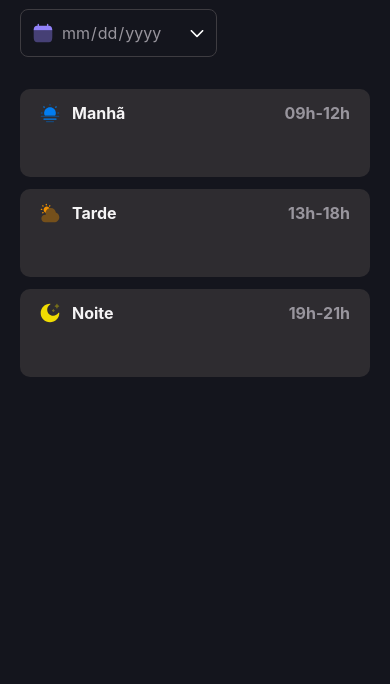
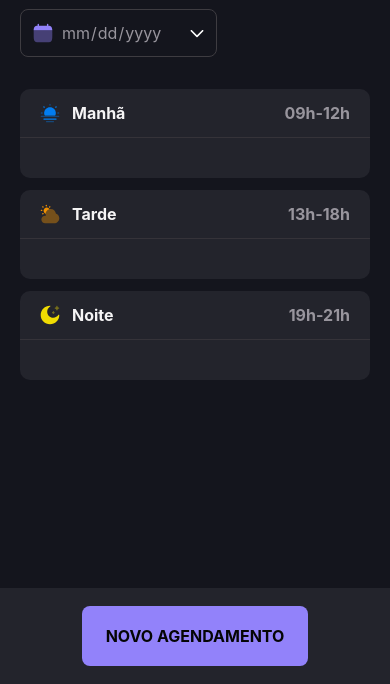
Before and after one commit to RodrigoStefano/agendamento-petshop-rocketseat, a plain HTML site: page index.html in a window 390 px wide. Shown: the part 160-844 px from the top of the page. Drawn offline with Linux system fonts and the light colour scheme.

Commit message:
Ajustes na responsividade e criação do botão Novo Agendamento

```diff
--- a/index.html
+++ b/index.html
@@ -41,7 +41,7 @@
           </div>
         </header>
 
-        <div id="list">
+        <main id="list">
           <div class="card">
             <div class="title-card">
               <img src="./image/svg/icon-morning.svg" alt="Icone de sol" />
@@ -77,7 +77,15 @@
               <li class="schedule"></li>
             </ul>
           </div>
-        </div>
+        </main>
+      </div>
+
+      <div id="footer-desktop">
+        <button id="new-schedule">Novo Agendamento</button>
+      </div>
+
+      <div id="footer-mobile">
+        <button id="new-schedule">Novo Agendamento</button>
       </div>
     </div>
   </body>
--- a/styles/global.css
+++ b/styles/global.css
@@ -4,11 +4,12 @@
     --content-primary: #F5F4F5;
     --content-secondary: #98959D;
     --content-tertiary: #666666;
+    --content-quartiary: #050505;
     --content-brand: #9282FA;
 
     --background-primary: #14151D;
     --background-secondary: #1E1E1E;
-    --background-tertiary: #2E2C30;
+    --background-tertiary: #23242C;
     --background-brand: #9282FA;
     --background-highlights: #BDB4FA;
 
@@ -77,3 +78,19 @@ a {
 ul {
     list-style: none;
 }
+
+button {
+    cursor: pointer;
+}
+
+::-webkit-scrollbar {
+    width: 0.4rem;
+}
+
+::-webkit-scrollbar-thumb {
+    background-color: var(--border-primary);
+}
+
+::-webkit-scrollbar-track {
+    background-color: transparent;
+}
--- a/styles/index.css
+++ b/styles/index.css
@@ -2,13 +2,15 @@
 
 #app {
     width: 100dvw;
-    min-height: 100dvh;
+    height: 100dvh;
+    position: relative;
     background-color: var(--background-primary);
+    overflow-y: scroll;
 }
 
 #layout {
     max-width: 54.375rem;
-    margin: 0 auto;
+    margin: 0 auto 8.75rem;
     padding: 0.75rem 1.25rem;
     display: flex;
     flex-direction: column;
@@ -98,6 +100,7 @@ header {
     align-items: center;
     justify-content: space-between;
     gap: 0.75rem;
+    border-bottom: 1px solid var(--border-divisor);
 }
 
 .title-time {
@@ -118,6 +121,37 @@ header {
     flex-direction: column;
 }
 
+#footer-mobile {
+    padding: 1.125rem;
+    width: 100%;
+    position: fixed;
+    bottom: 0px;
+    display: flex;
+    align-items: center;
+    justify-content: center;
+    background-color: var(--background-tertiary);
+}
+
+#footer-desktop {
+    display: none;
+}
+
+#new-schedule {
+    padding: 1.125rem 1.5rem;
+    background-color: var(--background-brand);
+    border: none;
+    border-radius: 8px;
+    font: var(--font-label-lg);
+    text-align: center;
+    text-transform: uppercase;
+    color: var(--content-quartiary);
+    transition: background-color 0.2s linear;
+}
+
+#new-schedule:hover {
+    background-color: var(--background-highlights);
+}
+
 @media (min-width: 768px) {
 
     header {
@@ -125,4 +159,22 @@ header {
         align-items: center;
         justify-content: space-between;
     }
+
+    #layout {
+        padding: 0.75rem 5rem;
+    }
 }
+
+@media (min-width: 1440px) {
+
+    #footer-mobile {
+        display: none;
+    }
+
+    #footer-desktop {
+        display: flex;
+        position: fixed;
+        bottom: 33px;
+        right: 21px;
+    }
+}
```
